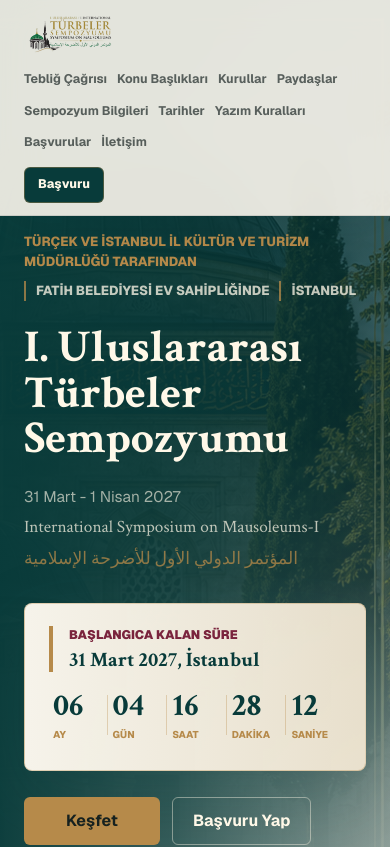
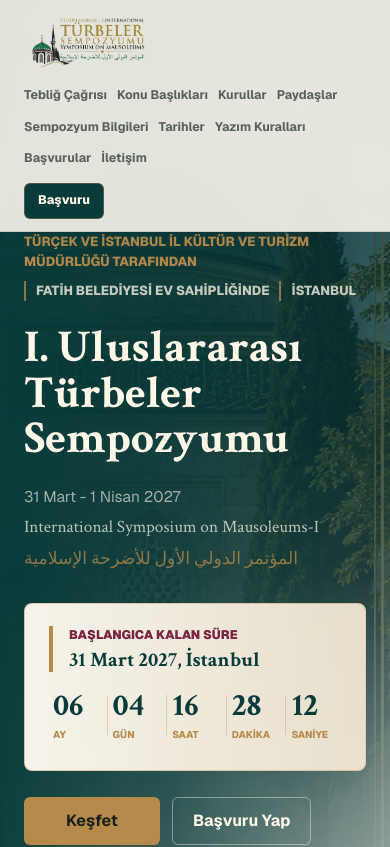
Before and after one commit to enesaydiinn/turbe, a Next.js app: page / in a window 390 px wide. Shown: the top 847 px of the page. Built offline with nearby package versions, Linux system fonts and the light colour scheme; no server answers.

Commit message:
Increase header logo visibility

```diff
--- a/app/globals.css
+++ b/app/globals.css
@@ -68,7 +68,7 @@ img {
   color: var(--ink);
   display: grid;
   gap: 22px;
-  grid-template-columns: minmax(220px, 300px) minmax(0, 1fr) auto;
+  grid-template-columns: minmax(260px, 360px) minmax(0, 1fr) auto;
   left: 0;
   padding: 12px max(24px, calc((100vw - 1360px) / 2));
   position: fixed;
@@ -85,8 +85,8 @@ img {
 
 .brand-logo {
   display: block;
-  height: 48px;
-  max-width: min(280px, 32vw);
+  height: 74px;
+  max-width: min(340px, 34vw);
   object-fit: contain;
   width: auto;
 }
@@ -1521,8 +1521,8 @@ section,
 
 .admin-brand-logo {
   display: block;
-  height: 44px;
-  max-width: min(220px, 34vw);
+  height: 58px;
+  max-width: min(280px, 34vw);
   object-fit: contain;
   width: auto;
 }
@@ -1973,8 +1973,8 @@ section,
   }
 
   .brand-logo {
-    height: 42px;
-    max-width: min(260px, 82vw);
+    height: 58px;
+    max-width: min(300px, 78vw);
   }
 
   .site-header nav {
```
